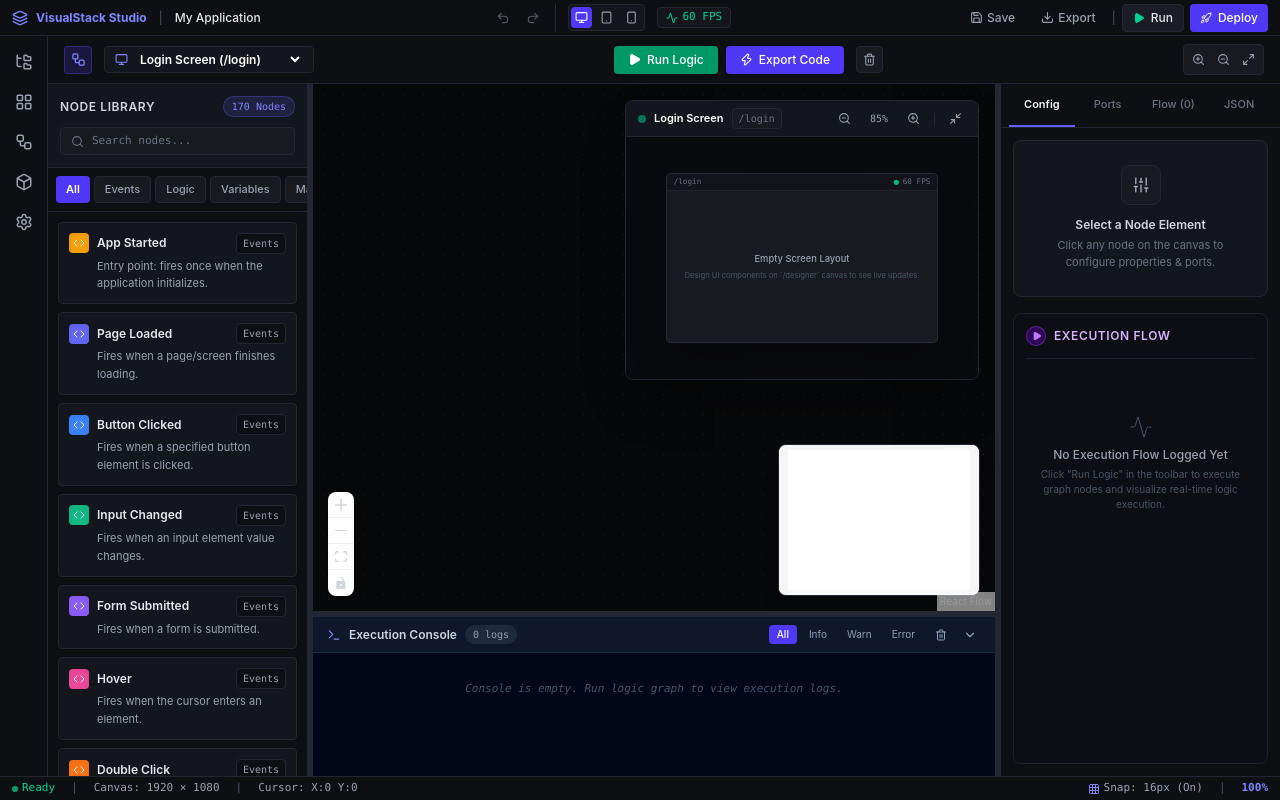
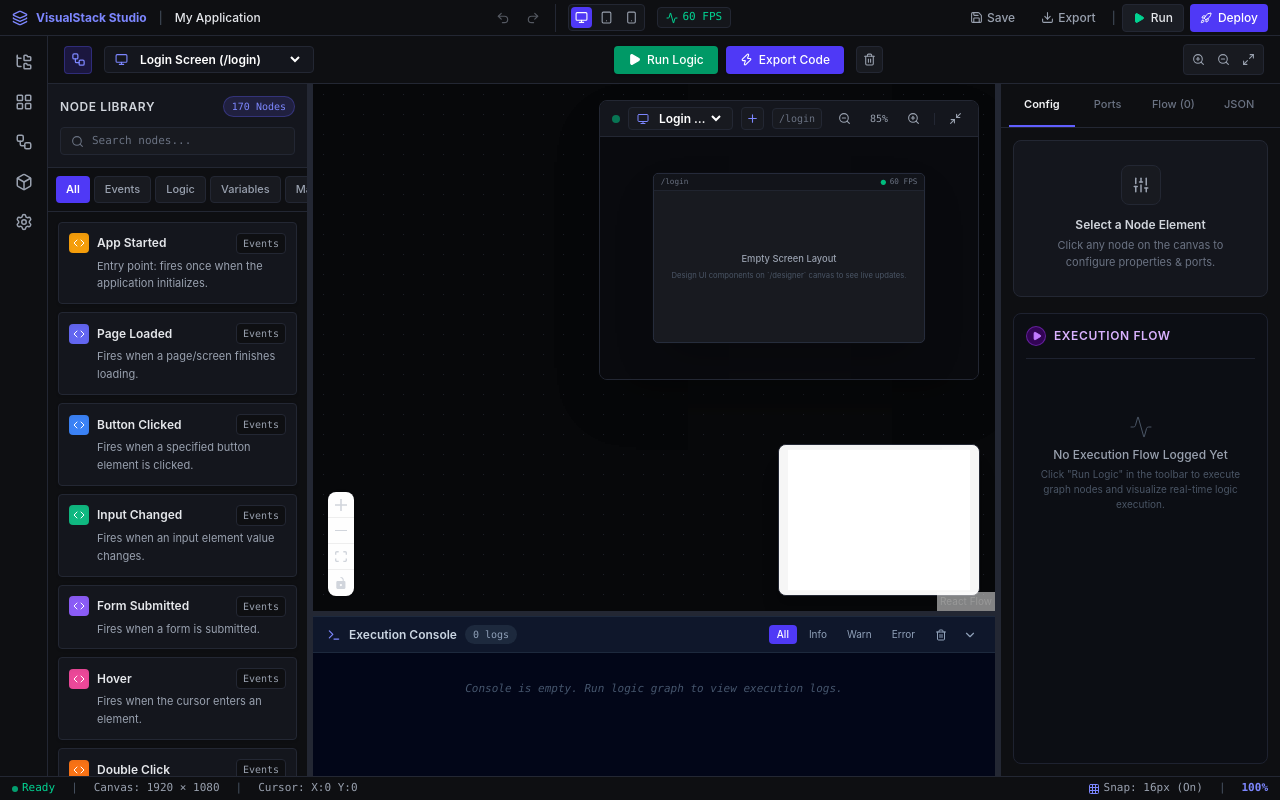
Before and after one commit to Abhi063-gif/VisualStack, a React (Vite) app: page /backend in a window 1280 px wide. Built offline with nearby package versions, Linux system fonts and the light colour scheme.

Commit message:
feat(module-05): add dynamic Screen Selector dropdown and + Create New Page control in LivePreviewPanel

```diff
--- a/src/application/screens/ScreenRegistry.ts
+++ b/src/application/screens/ScreenRegistry.ts
@@ -82,6 +82,7 @@ export const DEFAULT_PROJECT_SCREENS: ScreenContext[] = [
 
 export class ScreenRegistry {
   private screens: Map<string, ScreenContext> = new Map();
+  private listeners: Set<() => void> = new Set();
 
   constructor() {
     for (const screen of DEFAULT_PROJECT_SCREENS) {
@@ -103,10 +104,42 @@ export class ScreenRegistry {
 
   public register(screen: ScreenContext): void {
     this.screens.set(screen.id, screen);
+    this.notify();
+  }
+
+  public createScreen(name: string, route: string): ScreenContext {
+    const id = `screen_${Date.now()}`;
+    const formattedRoute = route.startsWith('/') ? route : `/${route}`;
+    const screen = new ScreenContext({
+      id,
+      name,
+      route: formattedRoute,
+      description: `User generated page: ${name}`,
+      icon: 'file-text',
+      variables: [],
+      bindings: [],
+      createdAt: new Date().toISOString(),
+      updatedAt: new Date().toISOString(),
+    });
+    this.register(screen);
+    return screen;
   }
 
   public remove(id: string): boolean {
-    return this.screens.delete(id);
+    const deleted = this.screens.delete(id);
+    if (deleted) this.notify();
+    return deleted;
+  }
+
+  public subscribe(listener: () => void): () => void {
+    this.listeners.add(listener);
+    return () => this.listeners.delete(listener);
+  }
+
+  private notify(): void {
+    for (const listener of this.listeners) {
+      listener();
+    }
   }
 }
 
--- a/src/components/layout/LivePreviewPanel.tsx
+++ b/src/components/layout/LivePreviewPanel.tsx
@@ -2,6 +2,7 @@ import React, { useState, useEffect } from 'react';
 import * as Icons from 'lucide-react';
 import { useLogicStore } from '../../stores/LogicStore';
 import { screenManager } from '../../application/screens/ScreenManager';
+import { screenRegistry } from '../../application/screens/ScreenRegistry';
 
 export const LivePreviewPanel: React.FC<{ isCollapsed?: boolean; onToggleCollapse?: () => void }> = ({
   isCollapsed = false,
@@ -9,13 +10,38 @@ export const LivePreviewPanel: React.FC<{ isCollapsed?: boolean; onToggleCollaps
 }) => {
   const { nodes, selectedNodeId } = useLogicStore();
   const [activeScreen, setActiveScreen] = useState(screenManager.getActiveScreen());
+  const [screensList, setScreensList] = useState(screenRegistry.getAll());
   const [zoom, setZoom] = useState<number>(0.85);
 
   useEffect(() => {
-    return screenManager.subscribe((screen) => {
+    const unsubManager = screenManager.subscribe((screen) => {
       setActiveScreen(screen);
     });
+    const unsubRegistry = screenRegistry.subscribe(() => {
+      setScreensList(screenRegistry.getAll());
+    });
+    return () => {
+      unsubManager();
+      unsubRegistry();
+    };
   }, []);
+
+  const handleScreenSelect = (screenId: string) => {
+    const selected = screenManager.setActiveScreen(screenId);
+    setActiveScreen(selected);
+  };
+
+  const handleCreateNewScreen = () => {
+    const name = window.prompt('Enter new page/screen name:', 'Custom Page');
+    if (!name) return;
+
+    const defaultRoute = `/${name.toLowerCase().replace(/\s+/g, '-')}`;
+    const route = window.prompt('Enter route path:', defaultRoute);
+    if (!route) return;
+
+    const newScreen = screenRegistry.createScreen(name, route);
+    screenManager.setActiveScreen(newScreen.id);
+  };
 
   if (isCollapsed) {
     return (
@@ -34,15 +60,40 @@ export const LivePreviewPanel: React.FC<{ isCollapsed?: boolean; onToggleCollaps
     <div className="w-full h-[280px] bg-[#0c0d12] border border-[#232733] rounded-lg flex flex-col shadow-2xl overflow-hidden box-border">
       {/* Top Preview Control Bar */}
       <div className="h-9 px-3 bg-[#14161d] border-b border-[#232733] flex items-center justify-between shrink-0 select-none">
-        <div className="flex items-center gap-2 min-w-0">
+        <div className="flex items-center gap-2 min-w-0 flex-1 pr-2">
           <div className="w-2 h-2 rounded-full bg-emerald-500 animate-pulse shrink-0" />
-          <span className="text-[11px] font-semibold text-white truncate">{activeScreen.name}</span>
-          <span className="text-[10px] font-mono text-gray-500 bg-[#181a20] px-1.5 py-0.5 rounded border border-[#232733] shrink-0">
+
+          {/* Interactive Screen Selector Dropdown */}
+          <div className="flex items-center gap-1.5 bg-[#181a20] border border-[#232733] rounded px-2 py-0.5 hover:border-indigo-500 transition-colors shrink min-w-0 max-w-[200px]">
+            <Icons.Monitor size={12} className="text-indigo-400 shrink-0" />
+            <select
+              value={activeScreen.id}
+              onChange={(e) => handleScreenSelect(e.target.value)}
+              className="bg-transparent text-xs font-semibold text-white outline-none cursor-pointer w-full min-w-0 truncate"
+            >
+              {screensList.map((screen) => (
+                <option key={screen.id} value={screen.id} className="bg-[#14161d] text-white">
+                  {screen.name} ({screen.route})
+                </option>
+              ))}
+            </select>
+          </div>
+
+          {/* Create New Screen Button */}
+          <button
+            onClick={handleCreateNewScreen}
+            className="p-1 text-indigo-400 hover:text-white bg-[#181a20] hover:bg-[#232733] border border-[#232733] rounded transition-colors shrink-0"
+            title="Create New Page"
+          >
+            <Icons.Plus size={13} />
+          </button>
+
+          <span className="text-[10px] font-mono text-gray-500 bg-[#181a20] px-1.5 py-0.5 rounded border border-[#232733] shrink-0 truncate max-w-[80px]">
             {activeScreen.route}
           </span>
         </div>
 
-        <div className="flex items-center gap-1.5 shrink-0">
+        <div className="flex items-center gap-1.5 shrink-0 ml-1">
           <button
             onClick={() => setZoom((z) => Math.max(0.4, z - 0.1))}
             className="p-1 text-gray-400 hover:text-white rounded hover:bg-[#181a20] transition-colors"
--- a/src/features/logic/ui/toolbar/LogicToolbar.tsx
+++ b/src/features/logic/ui/toolbar/LogicToolbar.tsx
@@ -12,11 +12,19 @@ export const LogicToolbar: React.FC = () => {
   const { syncFromGraph, clearLogs } = useLogicStore();
   const [isRunning, setIsRunning] = useState(false);
   const [activeScreen, setActiveScreen] = useState(screenManager.getActiveScreen());
+  const [screensList, setScreensList] = useState(screenRegistry.getAll());
 
   useEffect(() => {
-    return screenManager.subscribe((screen) => {
+    const unsubManager = screenManager.subscribe((screen) => {
       setActiveScreen(screen);
     });
+    const unsubRegistry = screenRegistry.subscribe(() => {
+      setScreensList(screenRegistry.getAll());
+    });
+    return () => {
+      unsubManager();
+      unsubRegistry();
+    };
   }, []);
 
   const handleScreenChange = (screenId: string) => {
@@ -43,8 +51,6 @@ export const LogicToolbar: React.FC = () => {
     }
   };
 
-  const screens = screenRegistry.getAll();
-
   return (
     <div className="h-12 bg-[#0e0f12] border-b border-[#232733] px-4 flex items-center justify-between select-none shrink-0 box-border w-full">
       {/* Title & Screen Context Selector */}
@@ -61,7 +67,7 @@ export const LogicToolbar: React.FC = () => {
             onChange={(e) => handleScreenChange(e.target.value)}
             className="bg-transparent text-xs font-semibold text-white outline-none cursor-pointer pr-1"
           >
-            {screens.map((s) => (
+            {screensList.map((s) => (
               <option key={s.id} value={s.id} className="bg-[#14161d] text-white">
                 {s.name} ({s.route})
               </option>
```
